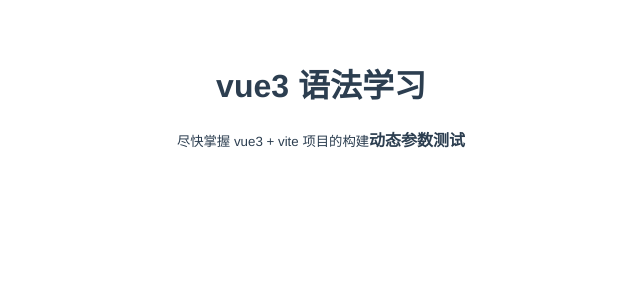
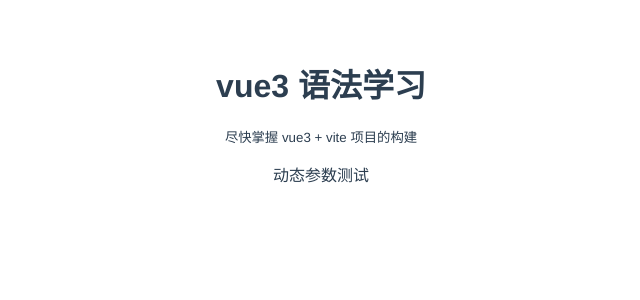
Before and after one commit to abitwhy/vue3-start, a Vue app: page /#/learn/attribute in a window 1280 px wide. Shown: the top 300 px of the page, without its empty margins (319-959 px from the left). Built offline with nearby package versions, Linux system fonts and the light colour scheme.

Commit message:
refactor: optimize code

```diff
--- a/src/pages/learn/attribute.vue
+++ b/src/pages/learn/attribute.vue
@@ -1,25 +1,23 @@
 <template>
-  <b :[dynamicAttribute]="'动态参数'" v-on:[dynamicEvent]="onClick"
-    >动态参数测试</b
-  >
+  <p :[dynamic.attribute]="动态参数" v-on:[dynamic.event]="onEvent">
+    动态参数测试
+  </p>
 </template>
 
 <script>
 export default {
   computed: {
-    dynamicAttribute() {
-      console.log(navigator.userAgentData)
-      const attribute = navigator.userAgentData.mobile ? null : 'title' // 动态参数的空值是 null
-      return attribute
-    },
-    dynamicEvent() {
-      const event = navigator.userAgentData.mobile ? 'click' : 'dbclick'
-      return event
+    dynamic() {
+      // const { mobile } = navigator.userAgentData // 最新的 userAgentData 标准在 chrome 调试工具里还无法正常使用
+      const mobile = navigator.userAgent.includes('Mobile') // 旧版方式
+      const attribute = mobile ? null : 'title' // 动态参数的空值是 null
+      const event = mobile ? 'touchstart' : 'mouseenter' // 注意到 touch 类事件无法被触发
+
+      return { attribute, event }
     },
   },
   methods: {
-    onClick(e) {
-      console.log('e', e)
+    onEvent(e) {
       console.log('event type', e.type)
     },
   },
```
